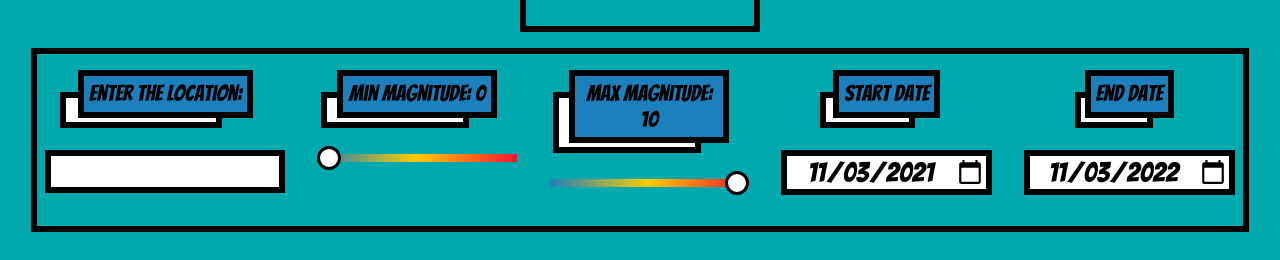
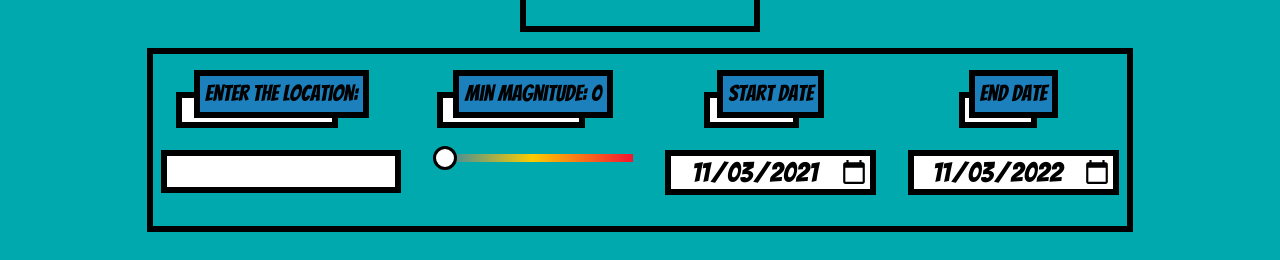
Before and after one commit to shaishav007/tremorsV1, a React (Create React App) app: page /mapPage in a window 1280 px wide. Shown: the part 310-570 px from the top of the page. Built offline with nearby package versions, Linux system fonts and the light colour scheme.

Commit message:
UI updated

```diff
--- a/src/components/HeroStats.js
+++ b/src/components/HeroStats.js
@@ -4,10 +4,13 @@ import { Link } from 'react-router-dom';
 import Typewriter from 'typewriter-effect';
 import './styles/HeroStats.css'
 import richMortal from './Assets/Images/richMortal.jpg'
+import geologyTeachers from './Assets/Images/geologyTeacher.png'
+import strongGood from './Assets/Images/strongGood.jpg'
 
 const HeroStats = (props) => {
     const [index,setIndex]=useState(0);
     const heros=['geology teachers','Rich Mortal','Strong Good']
+    const heroImages=[ geologyTeachers, richMortal ,strongGood]
 
     const changeIndex=(e)=>{
         let updatedIndex=0;
@@ -27,7 +30,7 @@ const HeroStats = (props) => {
     <div className='heroStats'>
         <div className='heroContainer'>
             <div className='heroImageContainer'>
-                <img src={richMortal}alt='silhouette of geology teachers or the hero sent to save us from the earthquake'/>
+                <img src={heroImages[index]}alt='silhouette of geology teachers or the hero sent to save us from the earthquake'/>
             </div>
             <div className="heroIncidents">
                 <Typewriter
--- a/src/components/InputFormComponent.js
+++ b/src/components/InputFormComponent.js
@@ -73,6 +73,8 @@ const getPlaceQuery=(e)=>{
         }
         }).catch((err)=>{
             setError(err.message)
+            console.log(error);
+
         })
     }
 }
@@ -150,10 +152,6 @@ const handleSubmit = (e) => {
                 <input type="range" name='minValue' min="0" max="10" step="0.25" onChange={getRangeQuery} disabled={last24hours} value={minState} className='magSlider'/>
             </div>
             <div className="queryContainer">
-                <label htmlFor='minValue' className='queryLabel magLabel'>Max Magnitude: {maxState}</label>
-                <input type="range" name='maxValue' min="0" max="10" step="0.25" onChange={getRangeQuery} disabled={last24hours} value={maxState} className='magSlider'/>
-            </div>
-            <div className="queryContainer">
                 <label htmlFor='startDate' className='queryLabel dateLabel'>Start Date </label>
                 <input type="date" name='startDate' onChange={getDateQuery} disabled={last24hours} value={startDateState} className='dateInput'/>
             </div>
@@ -162,7 +160,8 @@ const handleSubmit = (e) => {
                 <input type="date" name='endDate' onChange={getDateQuery} disabled={last24hours} value={endDateState} className='dateInput'/>
             </div>
         </form>
-            { error && <div><p className="errorMessage formError">{ error }</p></div> }
+            {/* { error && <div><p className="errorMessage formError">{ error }</p></div> } */}
+
     </div>
   )
 }
```
